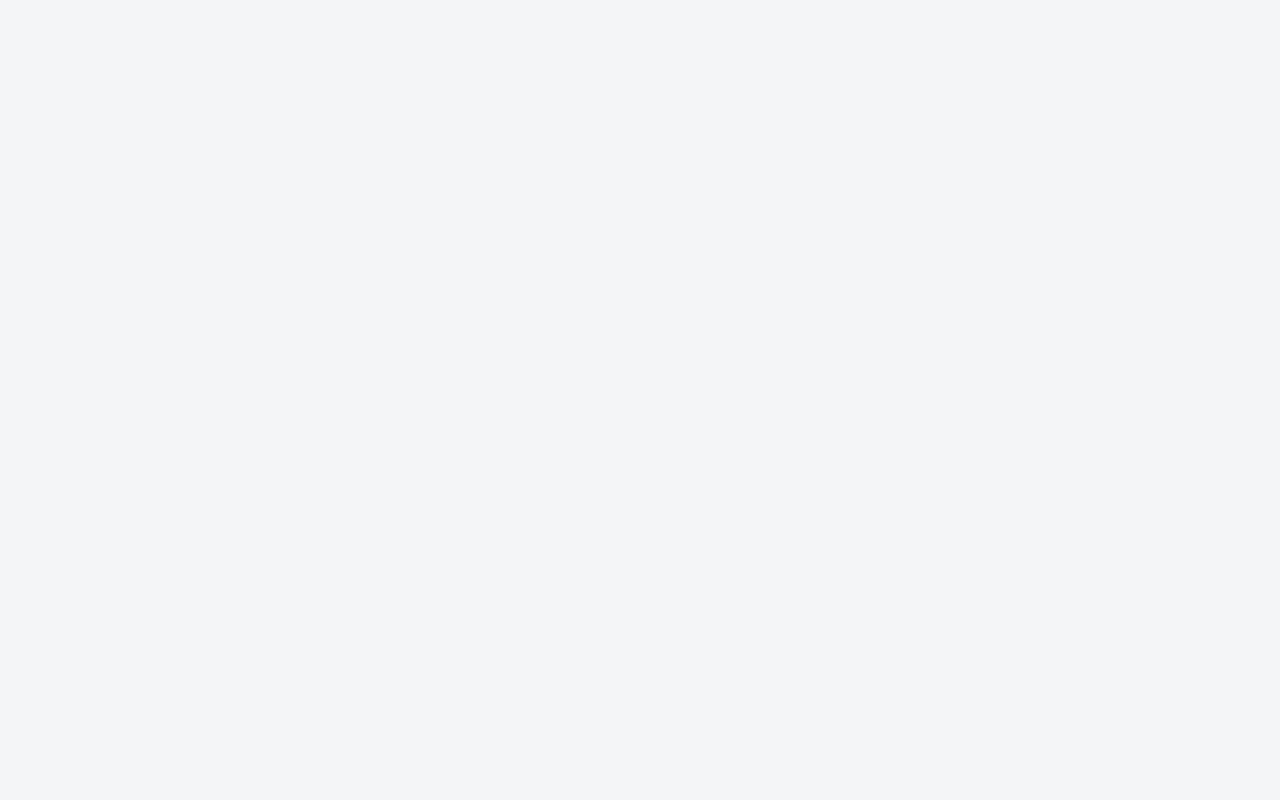
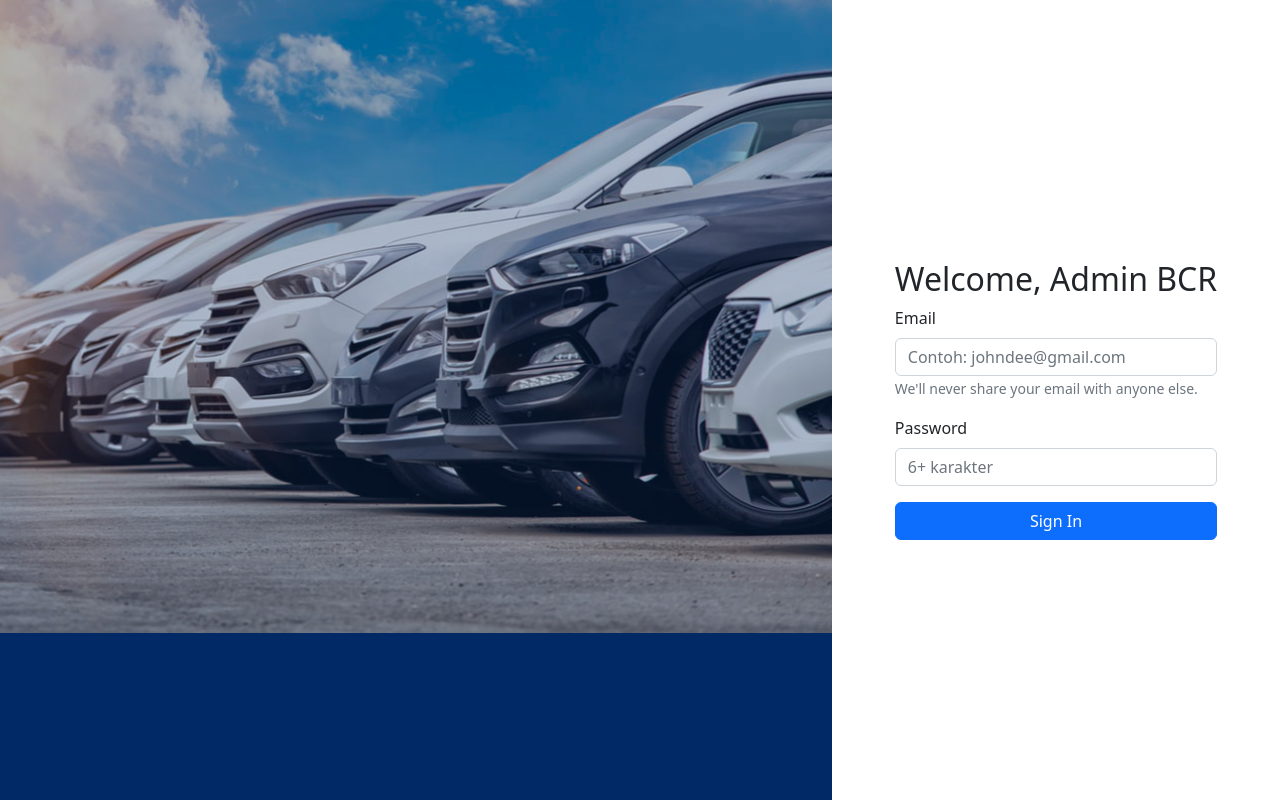
Before and after one commit to ariokt/bcr-admin-kelompok1, a React (Create React App) app: page /login in a window 1280 px wide. Before the commit this address had no page. Built offline with nearby package versions, Linux system fonts and the light colour scheme.

Commit message:
membuat UI login dan handle inputan dari form

```diff
--- a/src/App.js
+++ b/src/App.js
@@ -2,6 +2,7 @@ import Dashboard from "./pages/Dashboard";
 import Cars from "./pages/Cars";
 import { BrowserRouter, Routes, Route } from "react-router-dom";
 import 'bootstrap/dist/css/bootstrap.min.css';
+import Login from "./pages/Login";
 
 
 function App() {
@@ -10,6 +11,7 @@ function App() {
       <Routes>
         <Route path="/" element={<Dashboard />} />
         <Route path="/Cars" element={<Cars />} />
+        <Route path="/login" element={<Login />} />
       </Routes>
     </BrowserRouter>
   );
--- /dev/null
+++ b/src/pages/Login/index.js
@@ -0,0 +1,50 @@
+import React from 'react'
+import bgLogin from '../../assets/login.svg'
+import Button from 'react-bootstrap/Button';
+import Form from 'react-bootstrap/Form';
+import './login.css'
+import { useState } from 'react';
+import axios from 'axios';
+import { useNavigate } from 'react-router-dom';
+import { useEffect } from 'react';
+
+const Login = ({setIsLogin}) => {
+    const [email, setEmail] = useState('');
+    const [password, setPassword] = useState('');
+
+    const navigate = useNavigate();
+
+    const handleSigIn = (e) => {
+        e.preventDefault();
+        console.log(email, password)
+    };
+
+    return (
+        <div className='login'>
+            <div className='loginKiri'>
+                <img src={bgLogin} alt="" />
+            </div>
+            <div className='loginKanan'>
+                <Form>
+                    <h2>Welcome, Admin BCR</h2>
+                    <Form.Group className="mb-3" controlId="formBasicEmail">
+                        <Form.Label>Email</Form.Label>
+                        <Form.Control onChange={(e) => setEmail(e.target.value)} type="email" placeholder="Contoh: johndee@gmail.com" />
+                        <Form.Text className="text-muted">
+                        We'll never share your email with anyone else.
+                        </Form.Text>
+                    </Form.Group>
+                    <Form.Group className="mb-3" controlId="formBasicPassword">
+                        <Form.Label>Password</Form.Label>
+                        <Form.Control onChange={(e) => setPassword(e.target.value)} type="password" placeholder="6+ karakter" />
+                    </Form.Group>
+                    <Button onClick={handleSigIn} style={{width: '100%'}} variant="primary" type="submit">
+                        Sign In
+                    </Button>
+                </Form>
+            </div>
+        </div>
+    )
+}
+
+export default Login
--- /dev/null
+++ b/src/pages/Login/login.css
@@ -0,0 +1,23 @@
+.login {
+    display: flex;
+    justify-content: space-between;
+}
+
+.loginKiri {
+    width: 65%;
+    background-color: #002966;
+    height: 100vh;
+    overflow: hidden;
+}
+
+.loginKiri img {
+    width: 100%;
+}
+
+.loginKanan {
+    width: 35%;
+    display: flex;
+    width: 35%;
+    justify-content: center;
+    align-self: center;
+}
```
Also changed, not shown: src/assets/login.svg (added).
